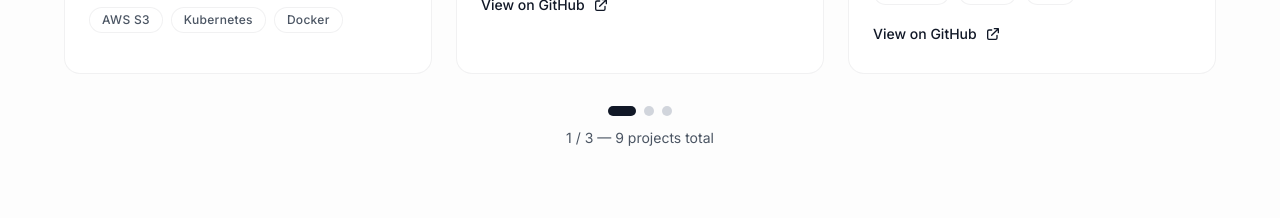
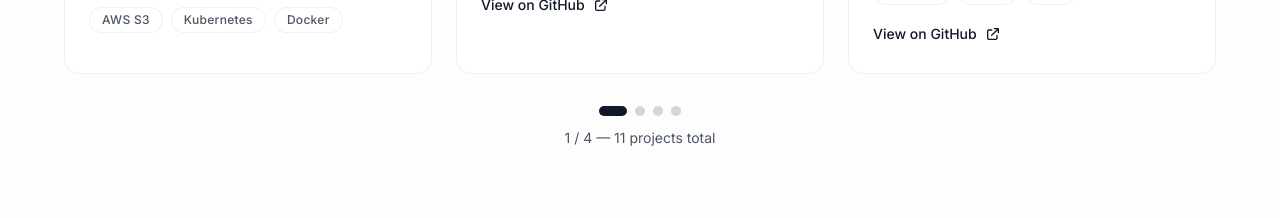
Before and after one commit to tanaygattani8/Portfolio_Website, a Next.js app: page / in a window 1280 px wide. Shown: the part 4300-4518 px from the top of the page. Built offline with nearby package versions, Linux system fonts and the light colour scheme.

Commit message:
2026-05-26

```diff
--- a/src/data/projects.ts
+++ b/src/data/projects.ts
@@ -148,4 +148,34 @@ export const projects: Project[] = [
     githubUrl: "https://github.com/tanaygattani8/Process_Capability_AI_Agent",
     image: "https://images.unsplash.com/photo-1581091226825-a6a2a5aee158?q=80&w=800&auto=format&fit=crop",
   },
+  {
+    id: "payments-fraud-detection",
+    title: "Payments Fraud Detection Pipeline",
+    description:
+      "A production-grade fraud detection pipeline processing 590,000 real payment transactions from the IEEE-CIS Fraud Detection dataset. Features real-time XGBoost scoring, explainable AI (SHAP), and a GenAI investigation agent on GCP.",
+    techStack: ["GCP", "BigQuery", "dbt Core", "XGBoost", "LangGraph", "Gemini 2.0"],
+    highlights: [
+      "Achieved 0.8926 AUROC using XGBoost model on 590,000+ payment transactions",
+      "Engineered feature and data quality pipelines using dbt Core and BigQuery",
+      "Orchestrated a GenAI fraud investigation assistant using LangGraph and Gemini 2.0 Flash",
+    ],
+    category: "Machine Learning",
+    githubUrl: "https://github.com/tanaygattani8/Credit_Risk",
+    image: "https://images.unsplash.com/photo-1563013544-824ae1d704d3?q=80&w=800&auto=format&fit=crop",
+  },
+  {
+    id: "nexus360-salesforce-agent",
+    title: "Nexus360 — Salesforce AI Agent",
+    description:
+      "A production-grade AI agent that connects to a live Salesforce org, reasons over CRM data, searches an internal knowledge base via RAG (Qdrant), and features human-in-the-loop approvals before write operations.",
+    techStack: ["LangGraph", "FastAPI", "React", "Salesforce", "Qdrant", "Supabase", "Groq"],
+    highlights: [
+      "Built a live Salesforce connector to query accounts, cases, and opportunities in plain English",
+      "Implemented RAG-powered knowledge base search using Qdrant vector database and sentence-transformers",
+      "Orchestrated a human-in-the-loop verification mechanism pausing LLM write operations for approval",
+    ],
+    category: "Automation & AI",
+    githubUrl: "https://github.com/tanaygattani8/Nexus360",
+    image: "https://images.unsplash.com/photo-1618005182384-a83a8bd57fbe?q=80&w=800&auto=format&fit=crop",
+  },
 ];
```
